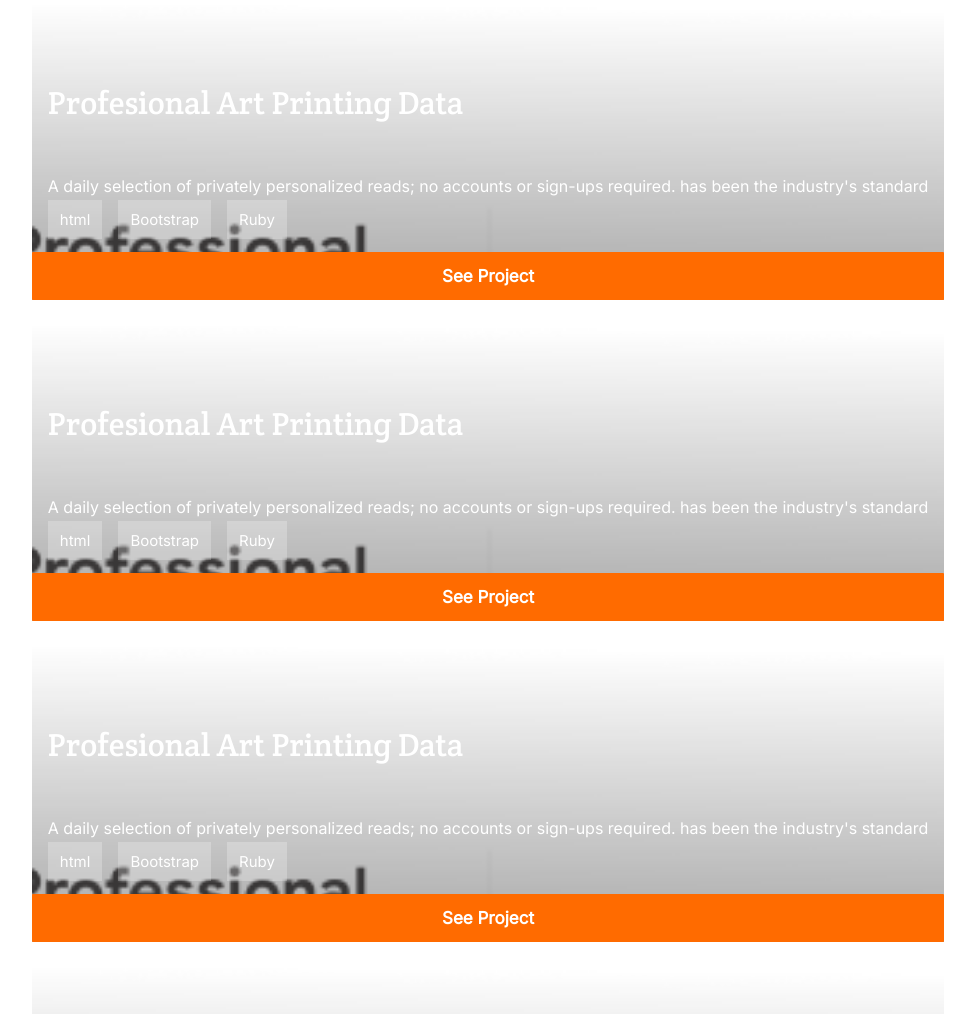
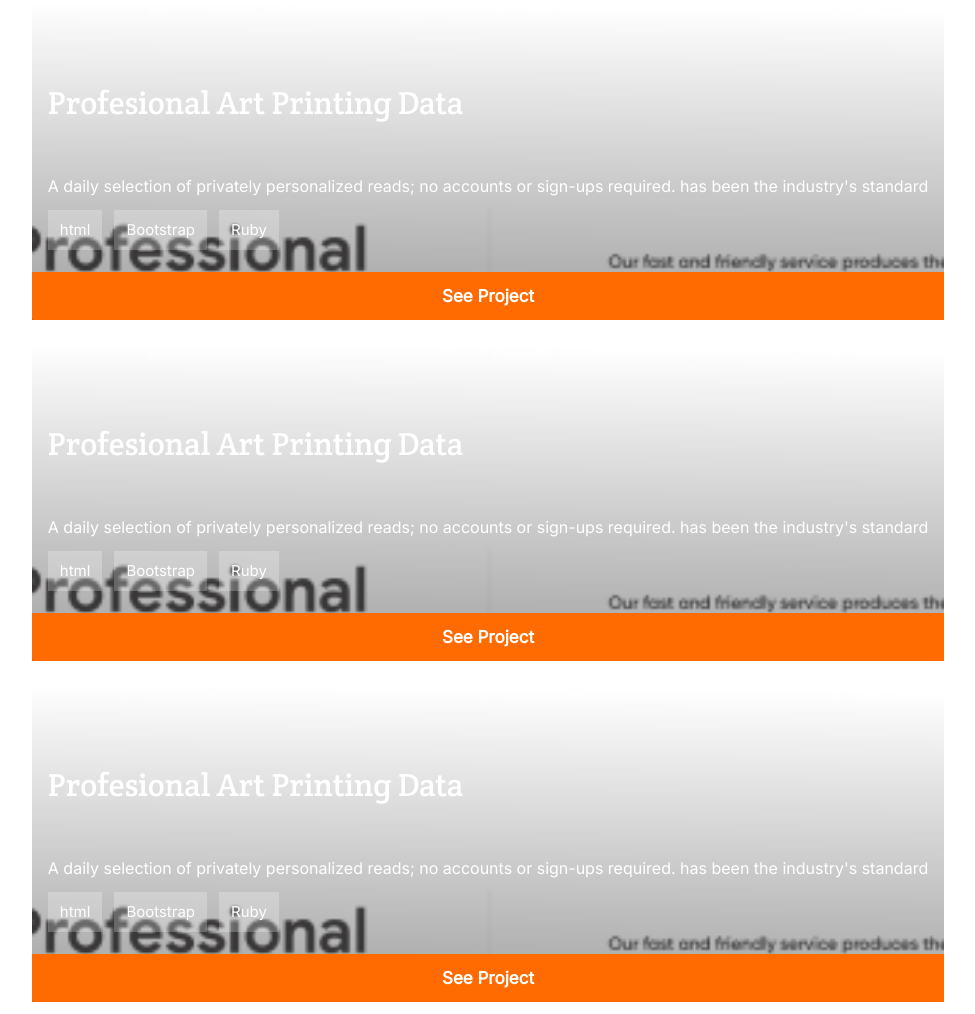
Before and after one commit to bobb-Rob/portfolio-project-1, a website: page index.html in a window 1280 px wide. Shown: the part 1786-2800 px from the top of the page, without its empty margins (152-1127 px from the left). Drawn offline with Linux system fonts and the light colour scheme.

Commit message:
All issues raised by reviewer, implemented

```diff
--- a/index.html
+++ b/index.html
@@ -55,10 +55,10 @@
         </section>
 
         <section id="recent-works" >
-            <header id="recent-works-header" >
-                <h1>My Recent Works</h1>
+            <div id="recent-works-header" >
+                <h2>My Recent Works</h2>
                 <div class="thin-line" ></div>
-            </header>
+            </div>
 
             <div id="my-works">
                 <div class="featured" >
@@ -69,12 +69,12 @@
                         <p>A daily selection of privately personalized reads; no accounts or sign-ups required. has been the industry's standard dummy text
                             ever since the 1500s, when an unknown printer took a standard dummy text.
                         </p>
-                        <div>
-                            <span class="tags" >css</span>
-                            <span class="tags">html</span>
-                            <span class="tags">Bootstrap</span>
-                            <span class="tags">Ruby</span>
-                        </div>
+                        <ul>
+                            <li class="tags" >css</li>
+                            <li class="tags">html</li>
+                            <li class="tags">Bootstrap</li>
+                            <li class="tags">Ruby</li>
+                        </ul>
                         <button type="button" class="btn btn-feature" >See Project</button>
                     </div>
                 </div>
@@ -82,71 +82,71 @@
                 <ul id="card-container" >
                     <li class="project-card" >
                         <div class="card-description" >
-                            <h1>Profesional Art Printing Data</h1>
+                            <h3>Profesional Art Printing Data</h3>
                             <p>A daily selection of privately personalized reads; no accounts or sign-ups required.
                                 has been the industry's standard
                             </p>
-                            <div class="description-tags">
-                                <span>html</span>
-                                <span>Bootstrap</span>
-                                <span>Ruby</span>
-                            </div>
+                            <ul class="description-tags">
+                                <li>html</li>
+                                <li>Bootstrap</li>
+                                <li>Ruby</li>
+                            </ul>
                         </div>
                         <button class="btn btn-card" type="button" >See Project</button>
                     </li>
                     <li class="project-card" >
                         <div class="card-description" >
-                            <h1>Profesional Art Printing Data</h1>
+                            <h3>Profesional Art Printing Data</h3>
                             <p>A daily selection of privately personalized reads; no accounts or sign-ups required.
                                 has been the industry's standard
                             </p>
-                            <div>
-                                <span>html</span>
-                                <span>Bootstrap</span>
-                                <span>Ruby</span>
-                            </div>
+                            <ul class="description-tags">
+                                <li>html</li>
+                                <li>Bootstrap</li>
+                                <li>Ruby</li>
+                            </ul>
                         </div>
                         <button class="btn btn-card" type="button" >See Project</button>
                     </li>
                     <li class="project-card" >
                         <div class="card-description" >
-                            <h1>Profesional Art Printing Data</h1>
+                            <h3>Profesional Art Printing Data</h3>
                             <p>A daily selection of privately personalized reads; no accounts or sign-ups required.
                                 has been the industry's standard
                             </p>
-                            <div>
-                                <span>html</span>
-                                <span>Bootstrap</span>
-                                <span>Ruby</span>
-                            </div>
+                            <ul class="description-tags">
+                                <li>html</li>
+                                <li>Bootstrap</li>
+                                <li>Ruby</li>
+                            </ul>
                         </div>
                         <button class="btn btn-card" type="button" >See Project</button>
                     </li>
                     <li class="project-card" >
                         <div class="card-description" >
-                            <h1>Profesional Art Printing Data</h1>
+                            <h3>Profesional Art Printing Data</h3>
                             <p>A daily selection of privately personalized reads; no accounts or sign-ups required.
                                 has been the industry's standard
                             </p>
-                            <div>
-                                <span>html</span>
-                                <span>Bootstrap</span>
-                                <span>Ruby</span>
-                            </div>
+                            <ul class="description-tags">
+                                <li>html</li>
+                                <li>Bootstrap</li>
+                                <li>Ruby</li>
+                            </ul>
                         </div>
                         <button class="btn btn-card" type="button" >See Project</button>
                     </li>
                     <li class="project-card" >
                         <div class="card-description" >
-                            <h1>Profesional Art Printing Data</h1>
+                            <h3>Profesional Art Printing Data</h3>
                             <p>A daily selection of privately personalized reads; no accounts or sign-ups required.
                                 has been the industry's standard
                             </p>
-                            <div>
-                                <span>html</span>
-                                <span>Bootstrap</span>
-                                <span>Ruby</span>
-                            </div>
+                            <ul class="description-tags">
+                                <li>html</li>
+                                <li>Bootstrap</li>
+                                <li>Ruby</li>
+                            </ul>
                         </div>
                         <button class="btn btn-card" type="button" >See Project</button>
                     </li>
@@ -156,9 +156,9 @@
         </section>
         <div id="about-and-skill-section" >
             <section id="about-section">
-                <header class="header" >
+                <div class="header" >
                     <h3 id="about-me-title">About me</h3>
-                </header>
+                </div>
                 <p class="about-description" >Hello I’m a software developer! I can help you build a product , feature or website Look through some of my work and experience! If you like what you see and have a project you need coded, don’t hestiate to contact me.</p>
                 <button type="button" class="btn btn-about-me">Get My Resume</button>
             </section>
--- a/style.css
+++ b/style.css
@@ -144,7 +144,7 @@
   padding: 0;
 }
 
-.img-placeholder + div > h3 {
+.multi-post > h3 {
   font-family: 'Crete Round', serif;
   font-style: normal;
   font-weight: 400;
@@ -156,7 +156,7 @@
   margin: 12px 0;
 }
 
-.img-placeholder + div > p {
+.multi-post > p {
   font-family: 'Inter', sans-serif;
   font-style: normal;
   font-weight: 400;
@@ -166,13 +166,14 @@
   margin: 12px 0;
 }
 
-.img-placeholder + div > div {
+.multi-post > ul {
   display: flex;
   flex-direction: row;
   align-items: center;
   padding: 0;
   width: 297px;
   height: 40px;
+  list-style: none;
 }
 
 .tags {
@@ -231,7 +232,7 @@
   margin: 70px 0 14px 0;
 }
 
-.card-description > h1 {
+.card-description > h3 {
   font-family: 'Crete Round', serif;
   font-style: normal;
   font-weight: 400;
@@ -241,7 +242,7 @@
   height: 81px;
 }
 
-div.card-description > p {
+.card-description > p {
   font-family: 'Inter', sans-serif;
   font-style: normal;
   font-weight: 400;
@@ -251,15 +252,16 @@ div.card-description > p {
   margin: 12px 0;
 }
 
-div.description-tags {
+.description-tags {
   display: flex;
   flex-direction: row;
   align-items: center;
   padding: 0;
   height: 40px;
+  list-style: none;
 }
 
-div.card-description > div > span {
+.card-description > ul > li {
   padding: 10px 12px;
   height: 40px;
   background: rgba(255, 255, 255, 0.24);
@@ -296,7 +298,7 @@ div.card-description > div > span {
   padding: 0;
 }
 
-#recent-works-header > h1 {
+#recent-works-header > h2 {
   font-family: 'Crete Round', serif;
   font-style: normal;
   font-weight: 400;
```
